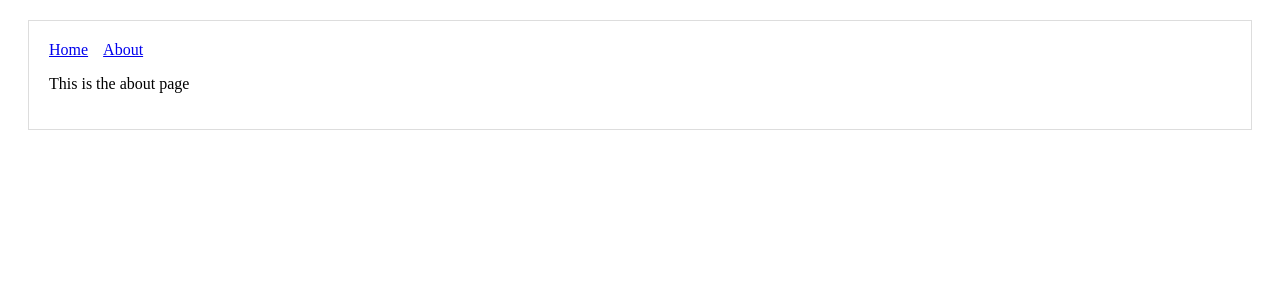
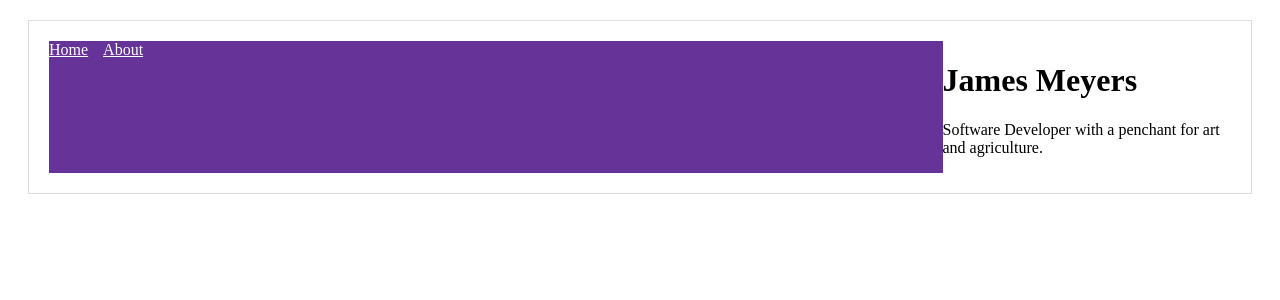
Before and after one commit to jamesmeyers100/NextBlog, a Next.js app: page /About in a window 1280 px wide. Shown: the top 300 px of the page. Built offline with nearby package versions, Linux system fonts and the light colour scheme.

Commit message:
messing with new styles

```diff
--- a/components/Header.js
+++ b/components/Header.js
@@ -1,11 +1,19 @@
 import Link from "next/link";
+
+const headerStyle = {
+    backgroundColor: "rebeccapurple",
+    flexDirection: "row",
+    width: "100%"
+}
 
 const linkStyle = {
     marginRight: 15
+
 }
 
+
 const Header = () => (
-<div>
+    <div style={headerStyle}>
         <Link href="/">
             <a style={linkStyle}>Home</a>
         </Link>
@@ -13,6 +21,11 @@ const Header = () => (
         <Link href="/about">
             <a style={linkStyle}>About</a>
         </Link>
+        <style jsx>{`
+        a {
+            color: #FFF
+        }
+        `}</style>
     </div>
 )
 
--- a/components/MyLayout.js
+++ b/components/MyLayout.js
@@ -3,14 +3,15 @@ import Header from "./Header";
 const layoutStyle = {
   margin: 20,
   padding: 20,
-  border: "1px solid #DDD"
+  border: "1px solid #DDD",
+  display: "flex"
 }
 
 const Layout = props => (
-<div style={layoutStyle}>
-<Header />
-{props.children}
-</div>
+  <div style={layoutStyle}>
+    <Header />
+    {props.children}
+  </div>
 )
 
 export default Layout
--- a/pages/About.js
+++ b/pages/About.js
@@ -1,9 +1,16 @@
 import Layout from "../components/MyLayout";
 
 export default function About() {
+
+    const headerStyle = {
+        alignSelf: "center",
+    }
     return (
         <Layout>
-            <p>This is the about page</p>
+            <div style={headerStyle}>
+                <h1>James Meyers</h1>
+                <p>Software Developer with a penchant for art and agriculture.</p>
+            </div>
         </Layout>
 
     )
--- a/pages/index.js
+++ b/pages/index.js
@@ -123,7 +123,7 @@ export default function Blog() {
             <style jsx>{`
         h1,
         a {
-          font-family: 'Arial';
+          font-family: 'Garamond';
         }
 
         ul {
@@ -143,6 +143,10 @@ export default function Blog() {
         a:hover {
           opacity: 0.6;
         }
+
+        h1 {
+
+        }
       `}</style>
         </Layout>
     )
```
Also changed, not shown: 1 other file (tests, documents, lock files or other folders). Lines whose indentation alone changed are shown as unchanged.
